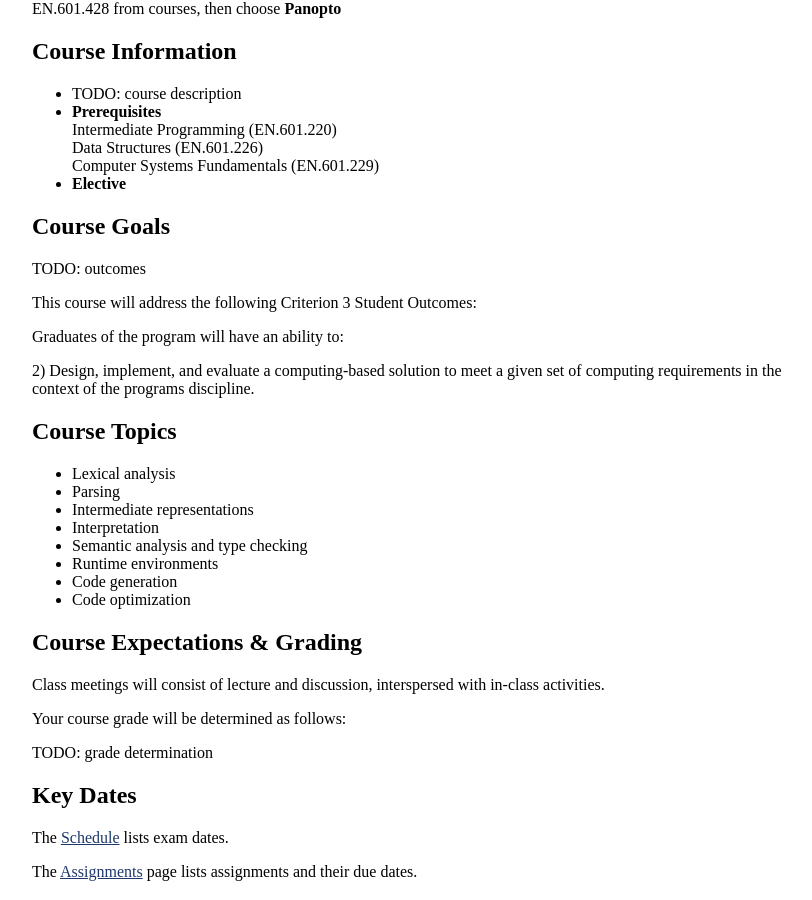
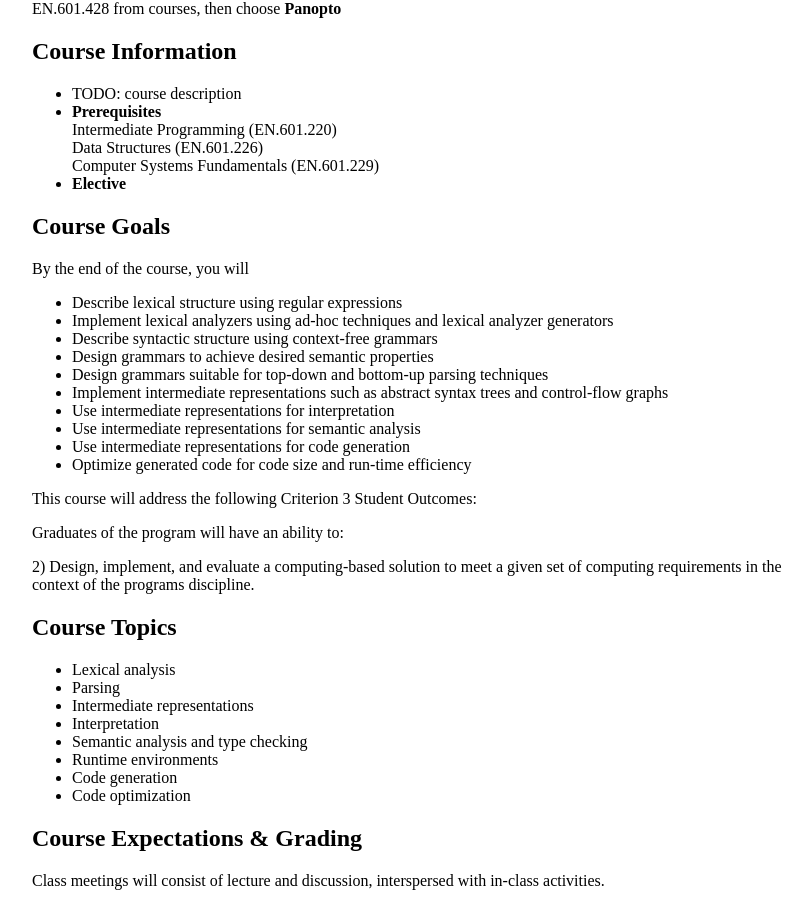
Before and after one commit to jhucompilers/fall2020, a Jekyll site: the page built from syllabus.md, in a window 1280 px wide and 900 px high, scrolled down 960 px. Shown: the whole window, without its empty margins (224-1036 px from the left). Built offline with Jekyll 4.4.1, drawn with Linux system fonts in a browser that asks for light colours.

Commit message:
added learning outcomes

```diff
--- a/syllabus.md
+++ b/syllabus.md
@@ -55,7 +55,18 @@ Videos will be posted on Blackboard: go to <http://my.jhu.edu>, log in, choose <
 
 ## Course Goals
 
-TODO: outcomes
+By the end of the course, you will
+
+* Describe lexical structure using regular expressions
+* Implement lexical analyzers using ad-hoc techniques and lexical analyzer generators
+* Describe syntactic structure using context-free grammars
+* Design grammars to achieve desired semantic properties
+* Design grammars suitable for top-down and bottom-up parsing techniques
+* Implement intermediate representations such as abstract syntax trees and control-flow graphs
+* Use intermediate representations for interpretation
+* Use intermediate representations for semantic analysis
+* Use intermediate representations for code generation
+* Optimize generated code for code size and run-time efficiency
 
 This course will address the following Criterion 3 Student Outcomes:
 
```
